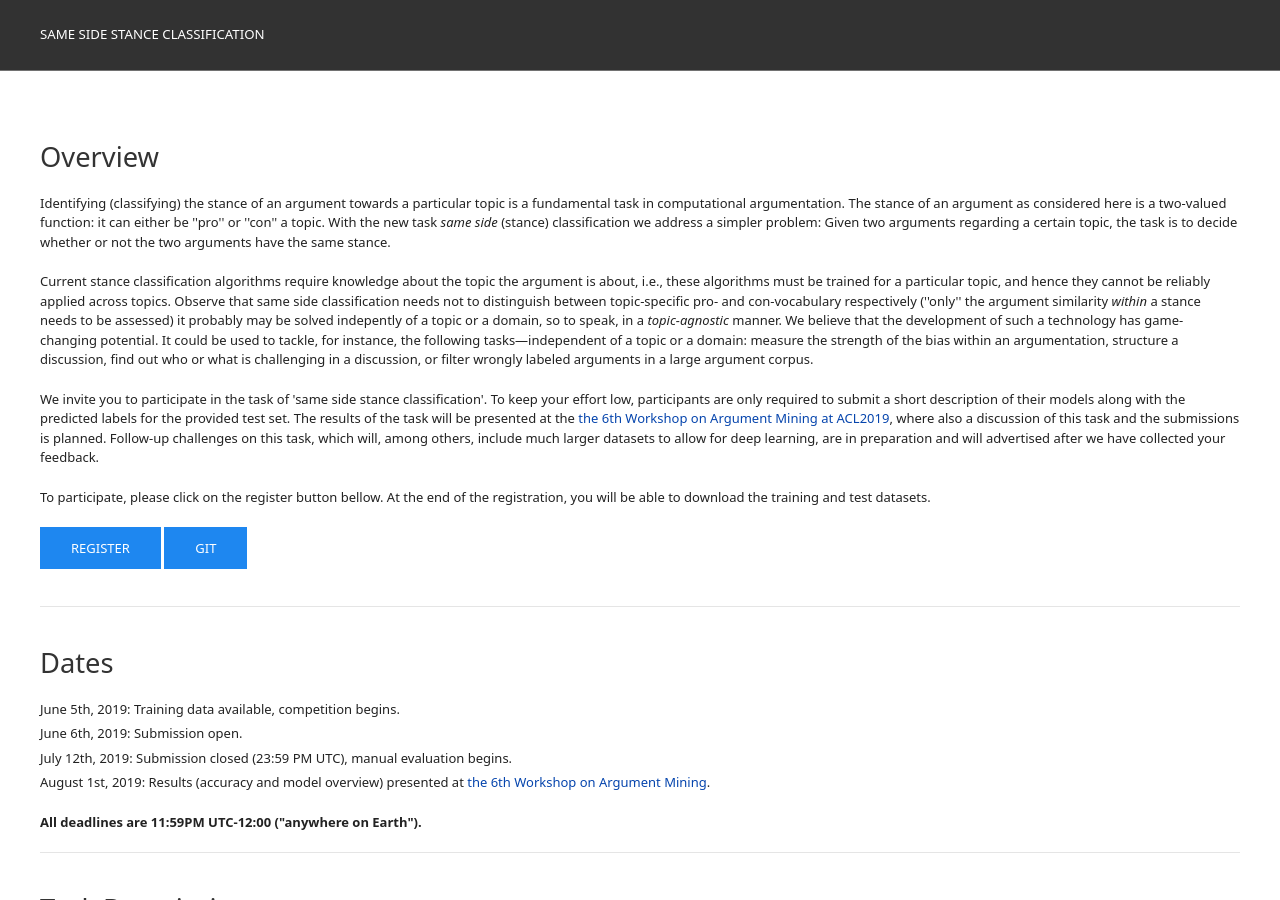
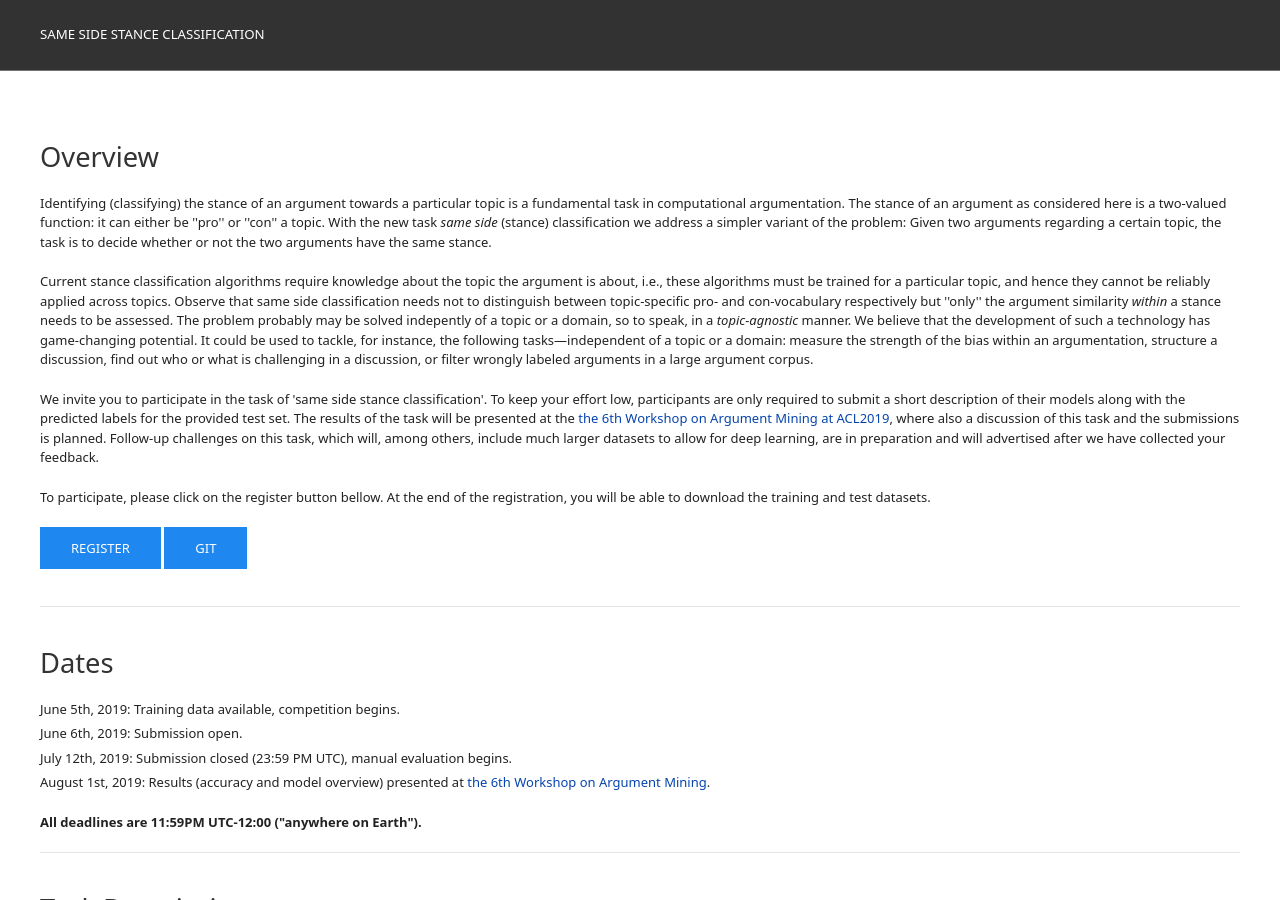
Before and after one commit to shahbazsyed/sameside-webis-de.github.io, a Jekyll site: the page built from index.html, in a window 1280 px wide and 900 px high. Built offline with Jekyll 4.4.1, drawn with Linux system fonts in a browser that asks for light colours.

Commit message:
Update index.html

```diff
--- a/index.html
+++ b/index.html
@@ -10,10 +10,10 @@
 
         <h1>Overview</h1>
 <p>
-Identifying (classifying) the stance of an argument towards a particular topic is a fundamental task in computational argumentation. The stance of an argument as considered here is a two-valued function: it can either be ''pro'' or ''con'' a topic. With the new task <i>same side</i> (stance) classification we address a simpler problem: Given two arguments regarding a certain topic, the task is to decide whether or not the two arguments have the same stance.
+Identifying (classifying) the stance of an argument towards a particular topic is a fundamental task in computational argumentation. The stance of an argument as considered here is a two-valued function: it can either be ''pro'' or ''con'' a topic. With the new task <i>same side</i> (stance) classification we address a simpler variant of the problem: Given two arguments regarding a certain topic, the task is to decide whether or not the two arguments have the same stance.
 </p>
 <p>
-Current stance classification algorithms require knowledge about the topic the argument is about, i.e., these algorithms must be trained for a particular topic, and hence they cannot be reliably applied across topics. Observe that same side classification needs not to distinguish between topic-specific pro- and con-vocabulary respectively (''only'' the argument similarity <i>within</i> a stance needs to be assessed) it probably may be solved indepently of a topic or a domain, so to speak, in a <i>topic-agnostic</i> manner. We believe that the development of such a technology has game-changing potential. It could be used to tackle, for instance, the following tasks&mdash;independent of a topic or a domain: measure the strength of the bias within an argumentation, structure a discussion, find out who or what is challenging in a discussion, or filter wrongly labeled arguments in a large argument corpus.
+Current stance classification algorithms require knowledge about the topic the argument is about, i.e., these algorithms must be trained for a particular topic, and hence they cannot be reliably applied across topics. Observe that same side classification needs not to distinguish between topic-specific pro- and con-vocabulary respectively but ''only'' the argument similarity <i>within</i> a stance needs to be assessed. The problem probably may be solved indepently of a topic or a domain, so to speak, in a <i>topic-agnostic</i> manner. We believe that the development of such a technology has game-changing potential. It could be used to tackle, for instance, the following tasks&mdash;independent of a topic or a domain: measure the strength of the bias within an argumentation, structure a discussion, find out who or what is challenging in a discussion, or filter wrongly labeled arguments in a large argument corpus.
 </p>
 <p>
 We invite you to participate in the task of 'same side stance classification'. To keep your effort low, participants are only required to submit a short description of their models along with the predicted labels for the provided test set. The results of the task will be presented at the <a href="https://argmining19.webis.de/" target="_blank">the 6th Workshop on Argument Mining at ACL2019</a>, where also a discussion of this task and the submissions is planned. Follow-up challenges on this task, which will, among others, include much larger datasets to allow for deep learning, are in preparation and will advertised after we have collected your feedback.
```
